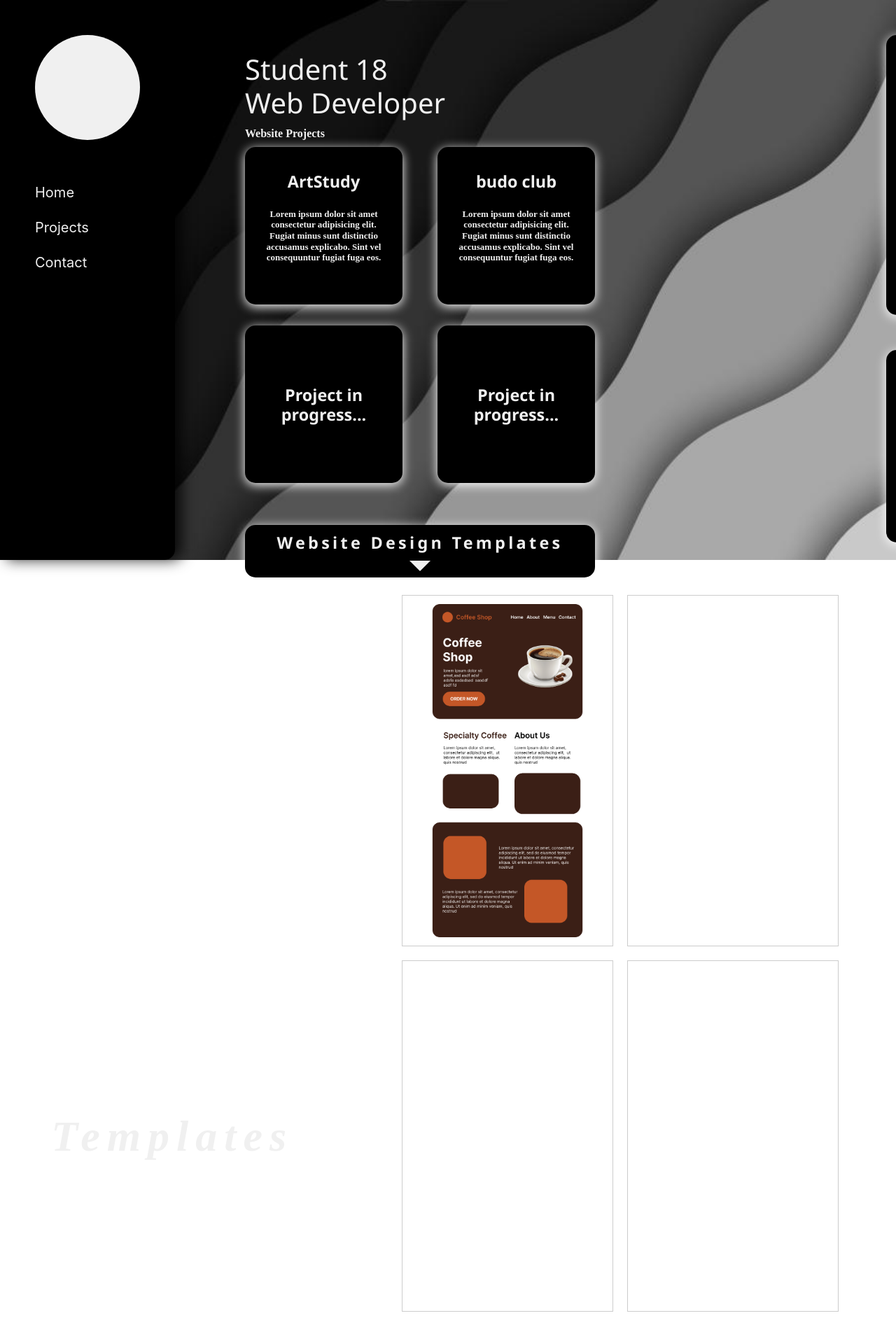
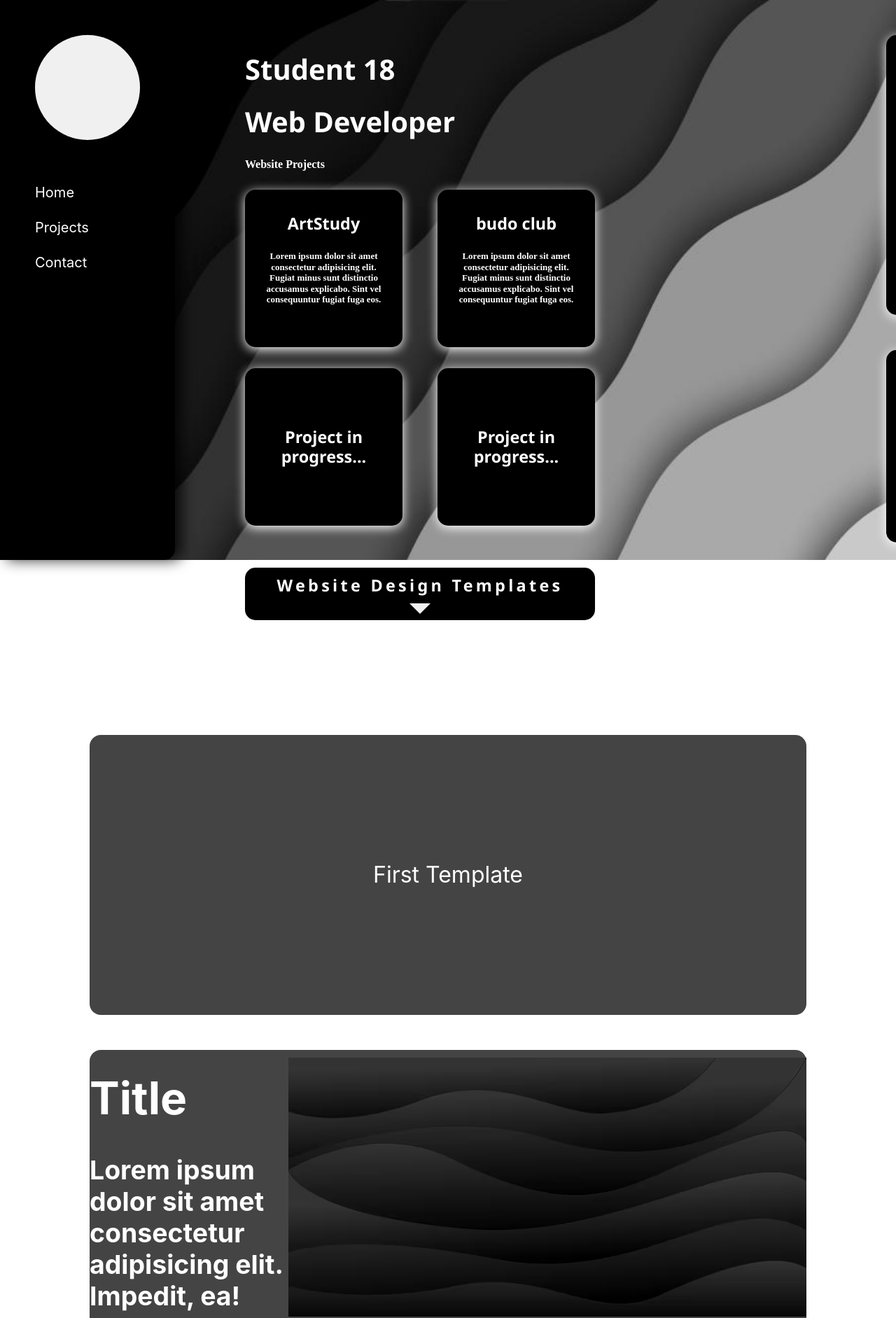
Before and after one commit to santatsut/portfolioWebsite, a Vue app: page / in a window 1280 px wide. Shown: the top 1883 px of the page at 70% size. Built offline with nearby package versions, Linux system fonts and the light colour scheme.

Commit message:
template parallax, f my life

```diff
--- a/src/App.vue
+++ b/src/App.vue
@@ -21,7 +21,6 @@ import templateComponent from './components/templateComponent.vue';
   flex-direction: row;
   width: 100%;
 }
-
 #main::before {
   content: "";
   position: fixed;
@@ -38,5 +37,4 @@ import templateComponent from './components/templateComponent.vue';
   background-position: center;
 }
 
-
 </style>
--- a/src/assets/base.css
+++ b/src/assets/base.css
@@ -1,14 +1,19 @@
 /* color palette from <https://github.com/vuejs/theme> */
 :root {
   --vt-c-white: #ffffff;
+  --black: black;
 }
 
 /* semantic color variables for this project */
 :root {
-  --color-background: var(--vt-c-white);
   --color-text: var(--vt-c-white);
+  --baseColor: var(--black)
 }
 
+:root {
+  --cardWidth: 60vw;
+  --cardColor: rgb(15, 15, 19);
+}
 
 body {
   min-height: 100vh;
--- a/src/components/sideBar.vue
+++ b/src/components/sideBar.vue
@@ -62,7 +62,7 @@
     display: flex;
     flex-direction: column;
     position: inherit;
-    color:#F0F0F0;
+    color: var(--color-text);
     text-decoration: none;
     list-style: none;
     text-align: left;
--- a/src/components/templateComponent.vue
+++ b/src/components/templateComponent.vue
@@ -1,139 +1,53 @@
 <script setup>
-import { onMounted, ref } from 'vue';
+</script>
 
-const coffeImg = ref(null);
-
-onMounted(() => {
-  const img = coffeImg.value;
-  if (!img) return;
-
-  let isDragging = false;
-  let startX, startY, offsetX, offsetY;
-
-  const container = img.parentElement;
-
-  container.style.cursor = 'grab';
-
-  container.addEventListener('pointerdown', (e) => {
-    isDragging = true;
-    container.setPointerCapture(e.pointerId);
-    container.style.cursor = 'grabbing';
-    startX = e.clientX - img.offsetLeft;
-    startY = e.clientY - img.offsetTop;
-  });
-
-  container.addEventListener('pointermove', (e) => {
-    if (!isDragging) return;
-    offsetX = e.clientX - startX;
-    offsetY = e.clientY - startY;
-    img.style.left = offsetX + 'px';
-    img.style.top = offsetY + 'px';
-  });
-
-  container.addEventListener('pointerup', (e) => {
-    isDragging = false;
-    container.releasePointerCapture(e.pointerId);
-    container.style.cursor = 'grab';
-  });
-});
-</script>
 <template>
-    <div id="lowerSection">
-      <h2 id="templateTitle">Templates</h2>
-      <div id="templateArea">
-          <div class="templateBox">
-              <img
-                ref="coffeImg"
-                src="../components/images/coffeShop.png"
-                alt="Design Preview"
-                id="coffeDesignPreview"
-                draggable="false"
-              />
-          </div>
-          <div class="templateBox"></div>
-          <div class="templateBox"></div>
-          <div class="templateBox"></div>
-          <div class="templateBox"></div>
-          <div class="templateBox"></div>
-
-          <!--
-            <iframe style="border: 2px solid rgba(0, 0, 0, 0.5);"
-            width="400"
-            height="400"
-            src="https://embed.figma.com/design/o3MaBXfCKwQG7iaV6A9mnd/coffeeShop?node-id=0-1&embed-host=share"
-            allowfullscreen></iframe>
-            <iframe style="border: 1px solid rgba(0, 0, 0, 0.1);"
-            width="400"
-            height="400"
-            src="https://embed.figma.com/proto/jmid9XrYNYwW6pRpahZWoy/Portfolio-page?page-id=0%3A1&node-id=6-3&p=f&viewport=106%2C669%2C0.28&scaling=scale-down&content-scaling=fixed&embed-host=share"
-            allowfullscreen></iframe>
-          -->
+  <div id="parallaxContainer">
+    <div class="templateBox" id="firstTemplate">
+      <div class="card">First Template</div>
+    </div>
+    <div class="templateBox" id="secondTemplate">
+      <div class="card">
+        <div :class="leftSide">
+          <h1>Title</h1>
+          <h3>Lorem ipsum dolor sit amet consectetur adipisicing elit. Impedit, ea!</h3>
         </div>
+        <div class="rightSide">
+          <img src="../components/images/cleanWaveBg.png" alt="">
+        </div>
+      </div>
     </div>
-
+    <div class="templateBox" id="thirdTemplate">
+      <div class="card">Third Template</div>
+    </div>
+  </div>
 </template>
 
-
 <style scoped>
-#lowerSection {
-  display: flex;
+#parallaxContainer {
   width: 100%;
-  justify-content: space-around;
-  align-items: center;
-  overflow: auto;
-  position: relative;
-}
-
-#templateTitle {
-  color: black;
-  text-align: center;
-  justify-self: center;
-  font-family: 'Times New Roman', Times, serif;
-  font-style: italic;
-  letter-spacing: 10px;
-  padding: 0;
-  width: 50%;
-  font-size: 62px;
-  color: #F0F0F0;
-}
-
-#templateArea {
-  display: flex;
-  gap: 20px;
-  width: 80vw;
-  height: 100%;
-  align-items: center;
-  justify-content: center;
-  flex-wrap: wrap;
-  margin: 50px 0;
+  height: 300vh; /* enough height to scroll naturally */
+  padding-top: 200px;
 }
 
 .templateBox {
-  width: 300px;
-  height: 500px;
-  overflow: hidden;
-  position: relative;
-  border: 1px solid #ccc;
-  cursor: grab;
-  object-fit: contain;
+  position: sticky;
+  top: 15vh;
+  width: 100%;
+  z-index: 1;
+  margin-bottom: 50px; /* spacing between sections */
 }
 
-.templateBox img {
-  width: 100%;
-  height: 100%;
-  object-fit: contain;
+.card {
+  width: 80vw;
+  height: 50vh;
+  margin: 50px auto;
+  background-color: #444;
+  color: white;
+  display: flex;
+  justify-content: center;
+  align-items: center;
+  font-size: 2rem;
+  border-radius: 16px;
 }
-
-#coffeDesignPreview {
-  position: absolute;
-  width: 100%;
-  top: 0;
-  left: 0;
-  user-drag: node;
-  -webkit-user-drag: none;
-  user-select: none;
-  pointer-events: auto;
-}
-
-
 </style>
--- a/src/views/HomeView.vue
+++ b/src/views/HomeView.vue
@@ -8,14 +8,6 @@ import { onMounted, ref } from 'vue';
   <div id="body">
     <!-- Top Section -->
     <div id="topSection">
-      <!-- Background Circles -->
-       <!--
-      <div id="background">
-        <div id="outerCircle">
-          <div id="innerCircle"></div>
-        </div>
-      </div>
-      -->
       <!-- Flex container for left + right -->
       <div id="topContent">
         <div id="leftSection">
@@ -94,7 +86,6 @@ import { onMounted, ref } from 'vue';
   height: 100vh;
 }
 
-
 #topContent {
   display: flex;
   align-items: flex-start;
@@ -104,11 +95,11 @@ import { onMounted, ref } from 'vue';
 }
 
 #titleText h1 {
-  color: #F0F0F0;
+  color: var(--color-text);
 }
 
 #titleText h5 {
-  color: #F0F0F0;
+  color: var(--color-text);
   font-family: 'Times New Roman', Times, serif;
   font-size: medium;
   margin-top: 10px;
@@ -118,28 +109,6 @@ import { onMounted, ref } from 'vue';
   position: absolute;
   margin-left: 23%;
   width: 50%;
-}
-
-#outerCircle {
-  position: inherit;
-  width: 800px;
-  height: 800px;
-  background: linear-gradient(0.4turn, #B531E2, #33043C 50%);
-  border-radius: 50%;
-  z-index: 0;
-  box-shadow: 0 0px 100px rgb(255, 255, 255);
-}
-
-#innerCircle {
-  position: absolute;
-  width: 640px;
-  height: 640px;
-  background-color: #F0F0F0;
-  border-radius: 50%;
-  justify-self: center;
-  margin-top: 80px;
-  box-shadow: inset 20px 0px 100px #4b125e;
-
 }
 
 #homeMain {
@@ -160,8 +129,8 @@ import { onMounted, ref } from 'vue';
 .bentoBox {
   display: flex;
   flex-direction: column;
-  background-color: black;
-  color: #F0F0F0;
+  background-color: var(--baseColor);
+  color: var(--color-text);
   text-align: center;
   align-items: center;
   justify-content: center;
@@ -181,7 +150,7 @@ import { onMounted, ref } from 'vue';
 
 #designTemplates {
   font-family: 'Segoe UI', Tahoma, Geneva, Verdana, sans-serif;
-  color: #F0F0F0;
+  color: var(--color-text);
   width: 100%;
   height: 75px;
   margin-top: 30px;
@@ -200,18 +169,6 @@ import { onMounted, ref } from 'vue';
   border-left: 15px solid transparent;
   border-right: 15px solid transparent;
   border-top: 15px solid #F0F0F0;
-}
-
-h1 {
-  color: black;
-  font-weight: 350;
-  margin: 0;
-  padding: 0;
-}
-
-#proText {
-  color: black;
-  margin: 25px 0 10px 0;
 }
 
 #rightSection {
```
